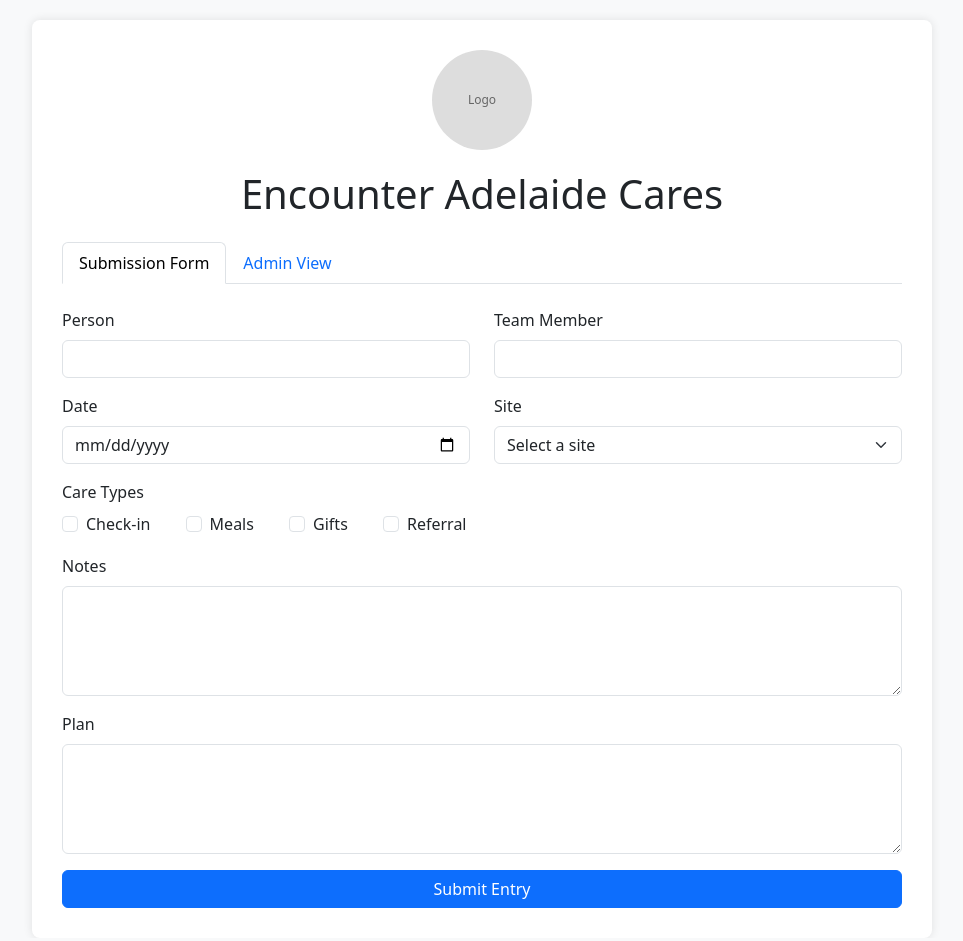
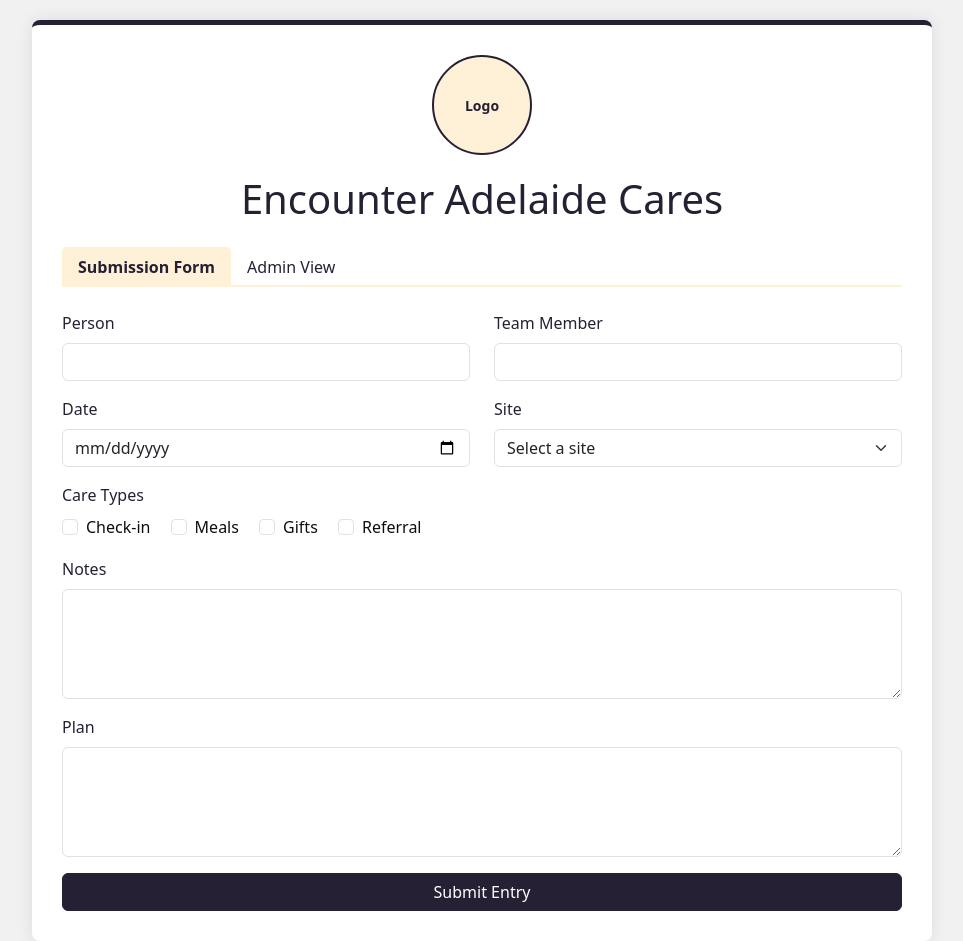
Before and after one commit to ashlittleford/encountercares, a Flask app: page / in a window 1280 px wide. Shown: the whole page, without its empty margins (158-1121 px from the left). Before the commit the page ends 908 px from the top, so only its background shows below. Run offline with Flask 3, Linux system fonts and the light colour scheme; some libraries are stand-ins or nearby versions.

Commit message:
Merge branch 'adelaide-cares-site' into main
Resolved conflicts in templates/base.html:
- Replaced inline styles with a link to `static/style.css`.
- Preserved the new `static/style.css` file which implements the Encounter branding guidelines.

The branding colors (Encounter Purple, White, Cream) are now applied via the external stylesheet.

```diff
--- /dev/null
+++ b/static/style.css
@@ -0,0 +1,105 @@
+:root {
+    --encounter-white: #f1f1f2;
+    --encounter-cream: #fff0d8;
+    --encounter-purple: #262034;
+    --encounter-black: #120c0d;
+}
+
+body {
+    padding-top: 20px;
+    background-color: var(--encounter-white);
+    color: var(--encounter-black);
+}
+
+.container {
+    max-width: 900px;
+    background: white;
+    padding: 30px;
+    border-radius: 8px;
+    box-shadow: 0 0 15px rgba(38, 32, 52, 0.1); /* Shadow using purple hint */
+    border-top: 5px solid var(--encounter-purple);
+}
+
+h1, h2, h3, h4, h5, h6 {
+    color: var(--encounter-purple);
+}
+
+/* Buttons */
+.btn-primary {
+    background-color: var(--encounter-purple);
+    border-color: var(--encounter-purple);
+    color: white;
+}
+
+.btn-primary:hover, .btn-primary:focus, .btn-primary:active {
+    background-color: var(--encounter-black) !important;
+    border-color: var(--encounter-black) !important;
+}
+
+.btn-outline-primary {
+    color: var(--encounter-purple);
+    border-color: var(--encounter-purple);
+}
+
+.btn-outline-primary:hover {
+    background-color: var(--encounter-purple);
+    border-color: var(--encounter-purple);
+}
+
+/* Navigation Tabs */
+.nav-tabs {
+    border-bottom: 2px solid var(--encounter-cream);
+}
+
+.nav-tabs .nav-link {
+    color: var(--encounter-purple);
+    border: none;
+    margin-bottom: -2px;
+}
+
+.nav-tabs .nav-link:hover {
+    border-color: transparent;
+    background-color: rgba(255, 240, 216, 0.3); /* Transparent cream */
+}
+
+.nav-tabs .nav-link.active {
+    background-color: var(--encounter-cream);
+    color: var(--encounter-purple);
+    border: none;
+    font-weight: bold;
+    border-radius: 5px 5px 0 0;
+}
+
+/* Logo Placeholder */
+.logo-placeholder {
+    width: 100px;
+    height: 100px;
+    background-color: var(--encounter-cream);
+    display: flex;
+    align-items: center;
+    justify-content: center;
+    margin-bottom: 20px;
+    border-radius: 50%;
+    font-size: 14px;
+    color: var(--encounter-purple);
+    font-weight: bold;
+    margin-left: auto;
+    margin-right: auto;
+    border: 2px solid var(--encounter-purple);
+}
+
+/* Form styling */
+.form-label {
+    color: var(--encounter-purple);
+    font-weight: 500;
+}
+
+.form-control:focus, .form-select:focus {
+    border-color: var(--encounter-purple);
+    box-shadow: 0 0 0 0.25rem rgba(38, 32, 52, 0.25);
+}
+
+.form-check-input:checked {
+    background-color: var(--encounter-purple);
+    border-color: var(--encounter-purple);
+}
--- a/templates/base.html
+++ b/templates/base.html
@@ -8,37 +8,8 @@
     <link href="https://cdn.jsdelivr.net/npm/bootstrap@5.3.0/dist/css/bootstrap.min.css" rel="stylesheet">
     <!-- DataTables CSS -->
     <link rel="stylesheet" type="text/css" href="https://cdn.datatables.net/1.13.4/css/dataTables.bootstrap5.min.css">
-
-    <style>
-        body {
-            padding-top: 20px;
-            background-color: #f8f9fa;
-        }
-        .container {
-            max-width: 900px;
-            background: white;
-            padding: 30px;
-            border-radius: 8px;
-            box-shadow: 0 0 10px rgba(0,0,0,0.1);
-        }
-        .logo-placeholder {
-            width: 100px;
-            height: 100px;
-            background-color: #ddd;
-            display: flex;
-            align-items: center;
-            justify-content: center;
-            margin-bottom: 20px;
-            border-radius: 50%;
-            font-size: 12px;
-            color: #666;
-            margin-left: auto;
-            margin-right: auto;
-        }
-        .form-check-label {
-            margin-right: 15px;
-        }
-    </style>
+    <!-- Custom CSS -->
+    <link rel="stylesheet" href="{{ url_for('static', filename='style.css') }}">
 </head>
 <body>
     <div class="container">
```
